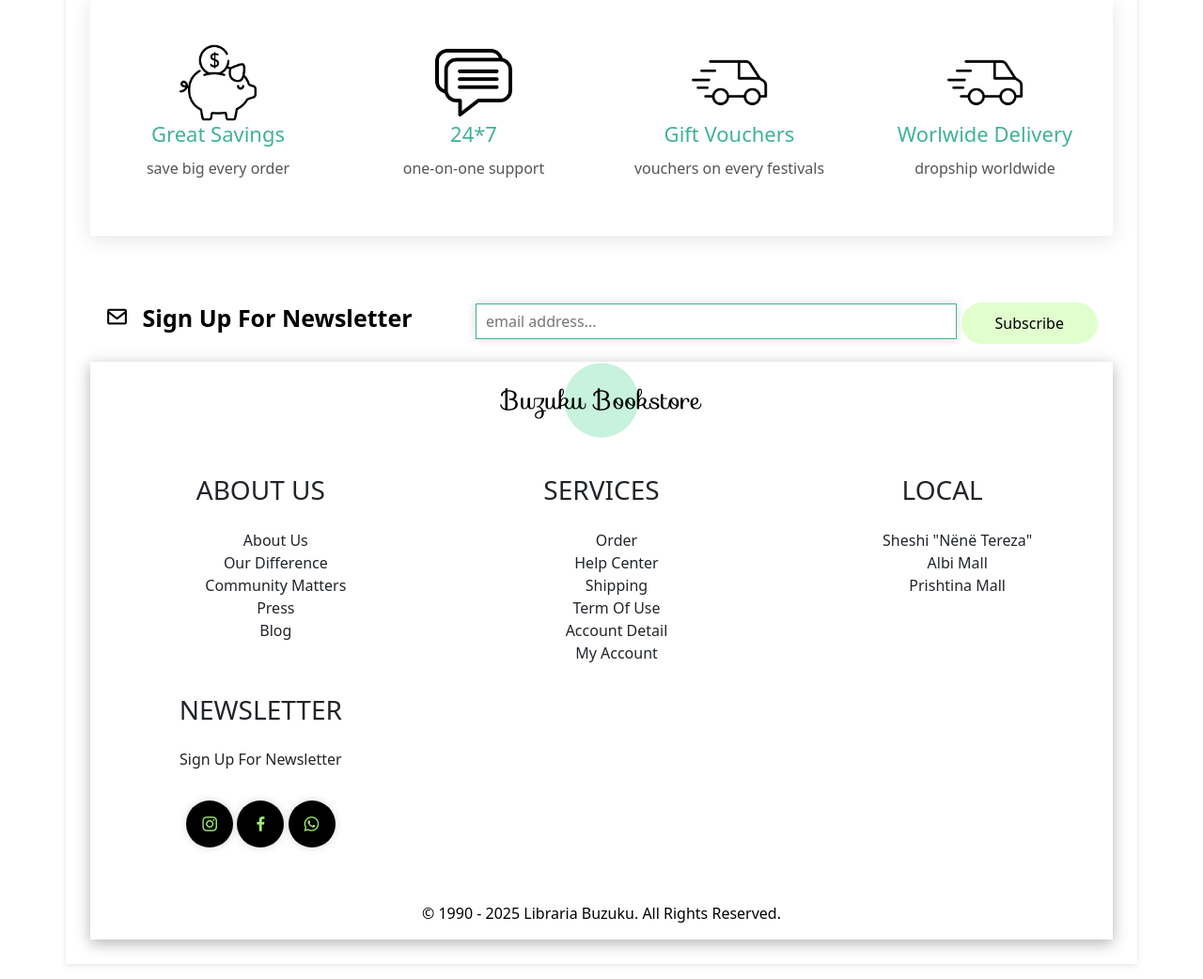
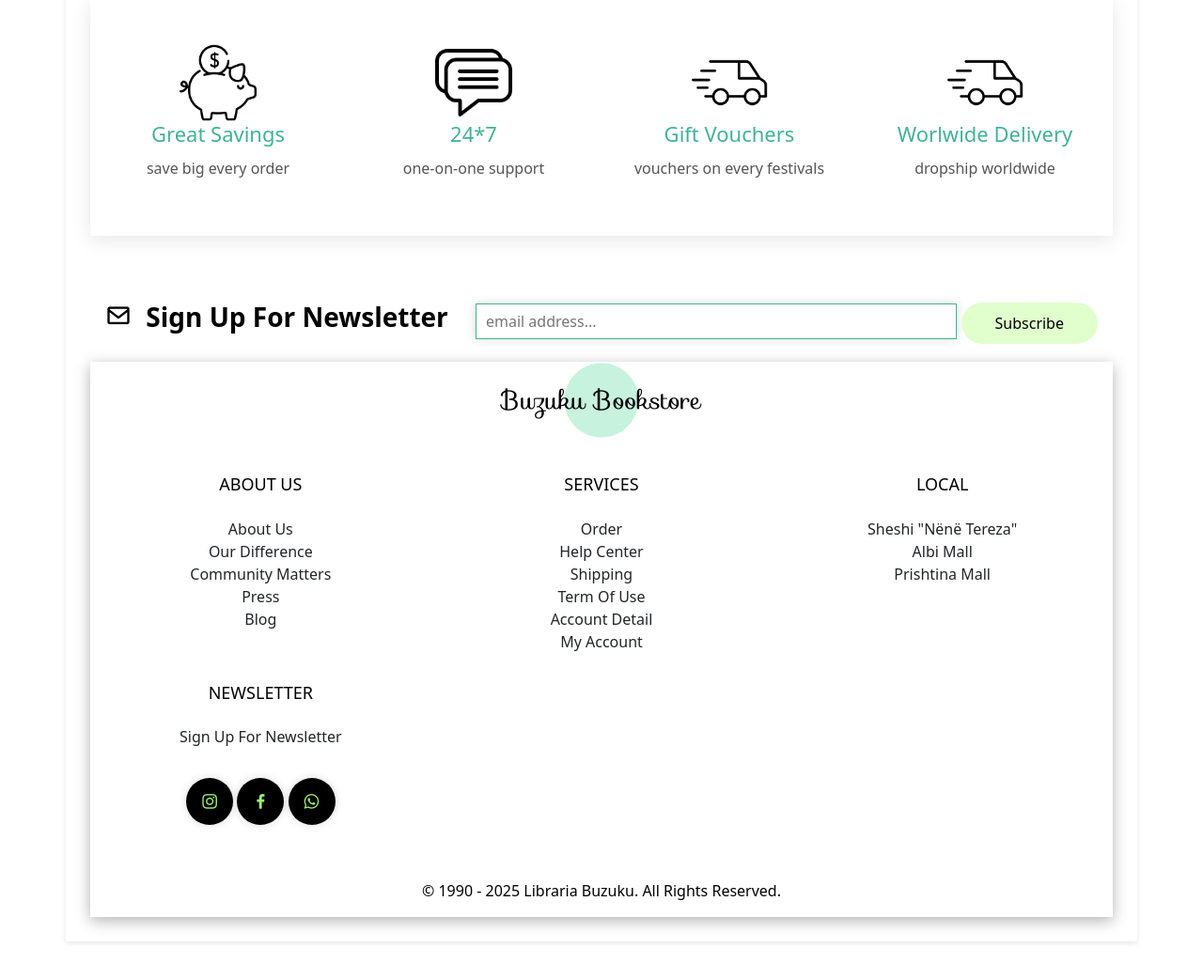
Before and after one commit to artaperdibuka/projekti, a PHP site: page /home.html in a window 1280 px wide. Shown: the part 2092-3134 px from the top of the page at 94% size. After the commit the page ends 3096 px from the top, so only its background shows below. Run offline with PHP 8.4, Linux system fonts and the light colour scheme; some libraries are stand-ins or nearby versions.

Commit message:
commit with fixes

```diff
--- a/Projekti/home.html
+++ b/Projekti/home.html
@@ -216,7 +216,7 @@
     </div>
    </section>
        <div class="top-footer">
-        <h2 style="font-size: 25px; font-weight:bold;"><i class="bx bx-envelope"></i> Sign Up For Newsletter</h2>
+        <h2 style="font-size: 28px; font-weight:bold;"><i class="bx bx-envelope"></i> Sign Up For Newsletter</h2>
             <div class="input-field-subscribe">
                 <input type="email" id="emailInput" name="" placeholder="email address..." style="height: 38px;">
                 <button class="btn" onclick="subscribeNewsletter()">Subscribe</button>
@@ -230,7 +230,7 @@
                 </div>
                 <div class="inner-footer">
                     <div class="card">
-                        <h3>about us</h3>
+                        <h3 style="font-size: 18px; color: black; text-align: center;">about us</h3>
                         <ul>
                             <li>about us</li>
                             <li>our difference</li>
@@ -240,7 +240,7 @@
                         </ul>
                     </div>
                     <div class="card">
-                        <h3>services</h3>
+                        <h3 style="font-size: 18px; color: black; text-align: center;">services</h3>
                         <ul>
                             <li>order</li>
                             <li>help center</li>
@@ -251,7 +251,7 @@
                         </ul>
                     </div>
                     <div class="card">
-                        <h3>local</h3>
+                        <h3 style="font-size: 18px; color: black; text-align: center;">local</h3>
                         <ul>
                             <li>Sheshi "Nënë Tereza"</li>
                             <li>Albi Mall</li>
@@ -259,7 +259,7 @@
                         </ul>
                     </div>
                     <div class="card">
-                        <h3>newsletter</h3>
+                        <h3 style="font-size: 18px; color: black; text-align: center;">newsletter</h3>
                         <p>Sign Up For Newsletter</p>
                         <div class="social-links">
                             <a href="https://www.instagram.com/"><i class="bx bxl-instagram"></i></a>
--- a/Projekti/style.css
+++ b/Projekti/style.css
@@ -1806,3 +1806,6 @@
 .custom-cart-button:hover .custom-cart-text {
     opacity: 1; /* Teksti mbetet i dukshëm gjithmonë */
 }
+ul{
+    padding: 0;
+}
```
Also changed, not shown: Projekti/events.html (+4 -4 lines).
